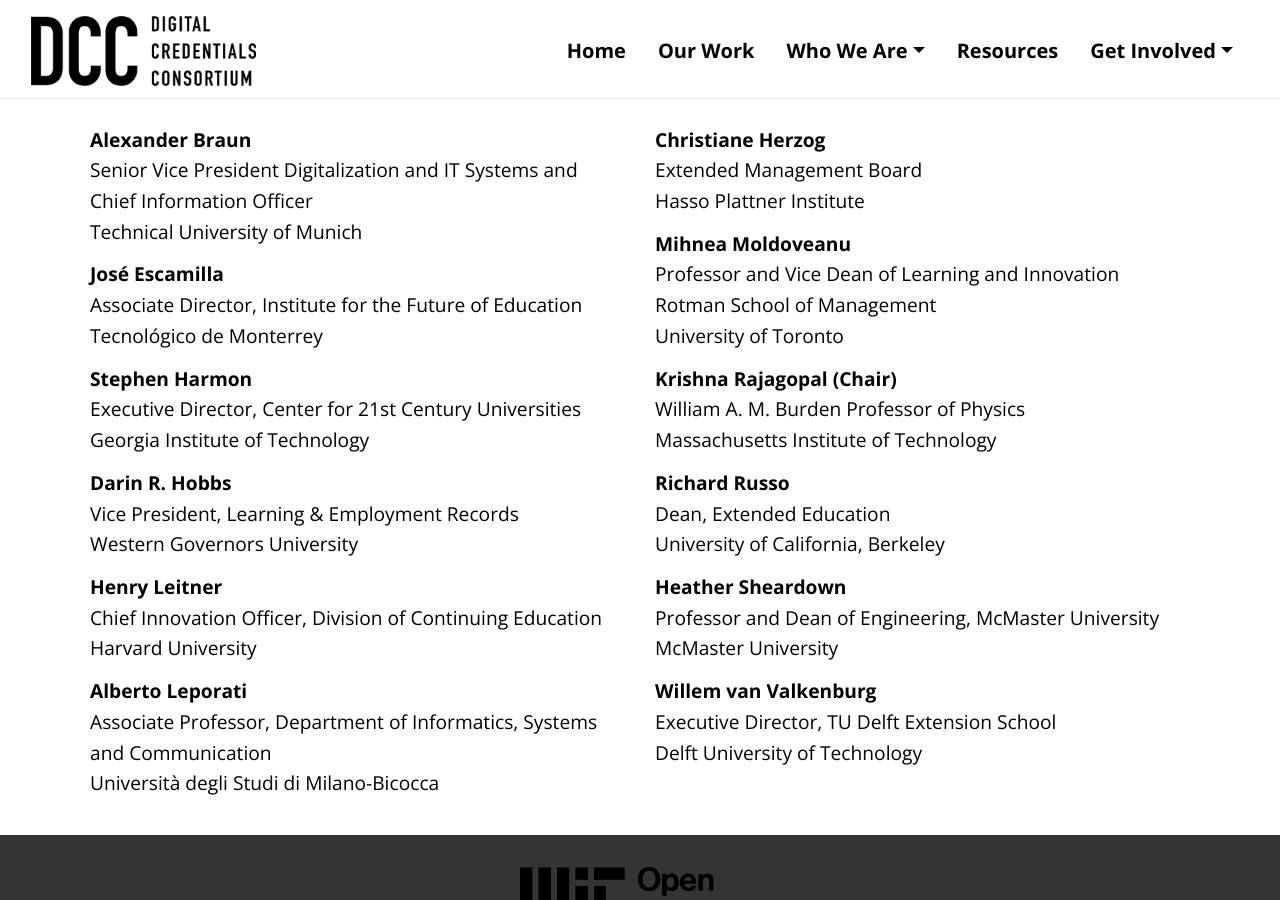
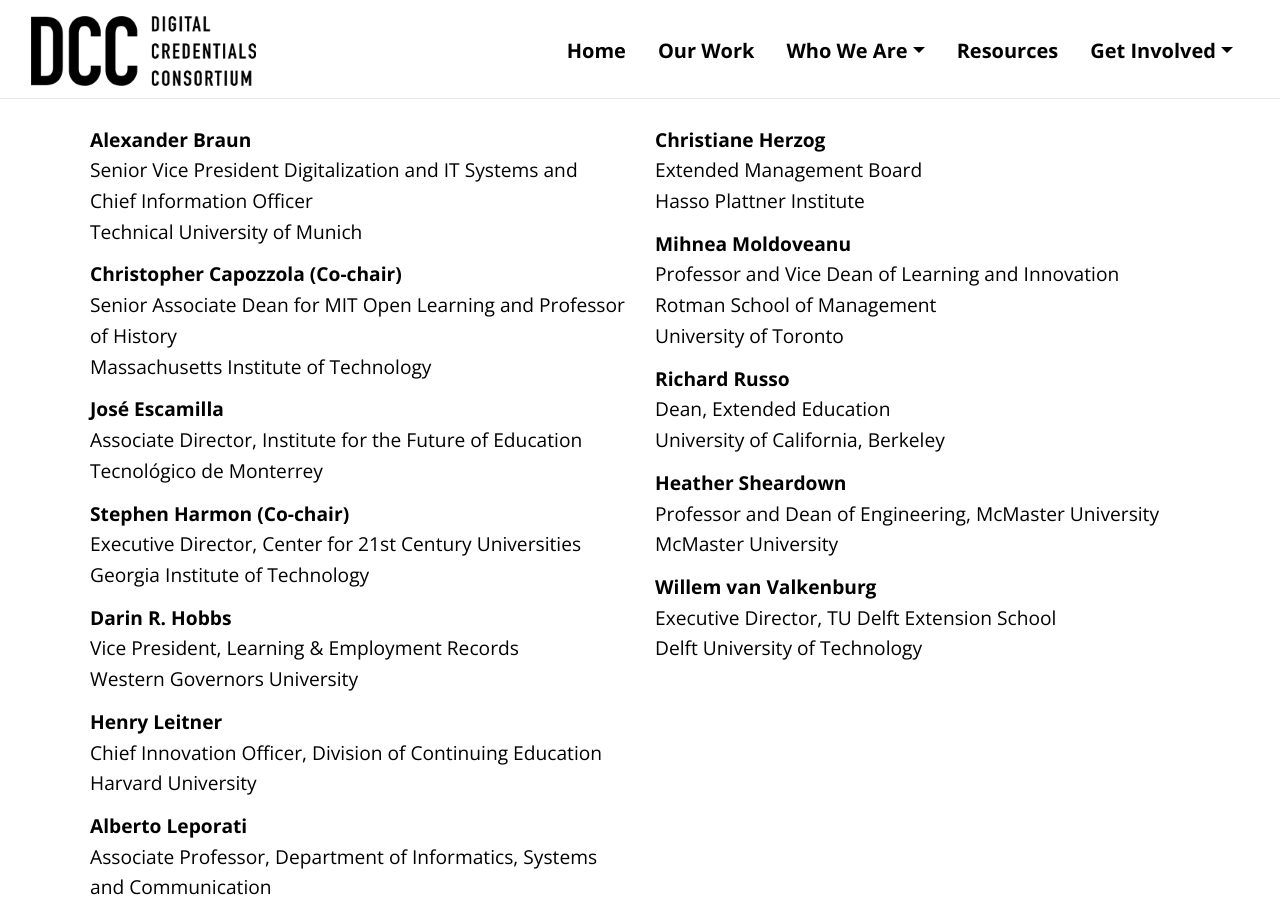
Before and after one commit to digitalcredentials/dcc-website, a Jekyll site: the page built from leadershipcouncil.md, in a window 1280 px wide and 900 px high, scrolled down 350 px. Built offline with Jekyll 4.4.1, drawn with Linux system fonts in a browser that asks for light colours.

Commit message:
Update leadershipcouncil.md

```diff
--- a/leadershipcouncil.md
+++ b/leadershipcouncil.md
@@ -14,10 +14,13 @@
 <b> Alexander Braun </b><br>
 Senior Vice President Digitalization and IT Systems and Chief Information Officer <br> Technical University of Munich
 
+<b> Christopher Capozzola (Co-chair) </b><br>
+Senior Associate Dean for MIT Open Learning and Professor of History <br> Massachusetts Institute of Technology
+
 <b> José Escamilla </b><br>
 Associate Director, Institute for the Future of Education<br> Tecnológico de Monterrey
 
-<b> Stephen Harmon </b><br>
+<b> Stephen Harmon (Co-chair) </b><br>
 Executive Director, Center for 21st Century Universities<br> Georgia Institute of Technology
 
 <b> Darin R. Hobbs </b><br>
@@ -38,9 +41,6 @@
 <b> Mihnea Moldoveanu </b><br>
 Professor and Vice Dean of Learning and Innovation Rotman School of Management<br> University of Toronto
 
-<b> Krishna Rajagopal (Chair) </b><br>
-William A. M. Burden Professor of Physics<br> Massachusetts Institute of Technology
-
 <b> Richard Russo </b><br>
 Dean, Extended Education<br> University of California, Berkeley
 
```
